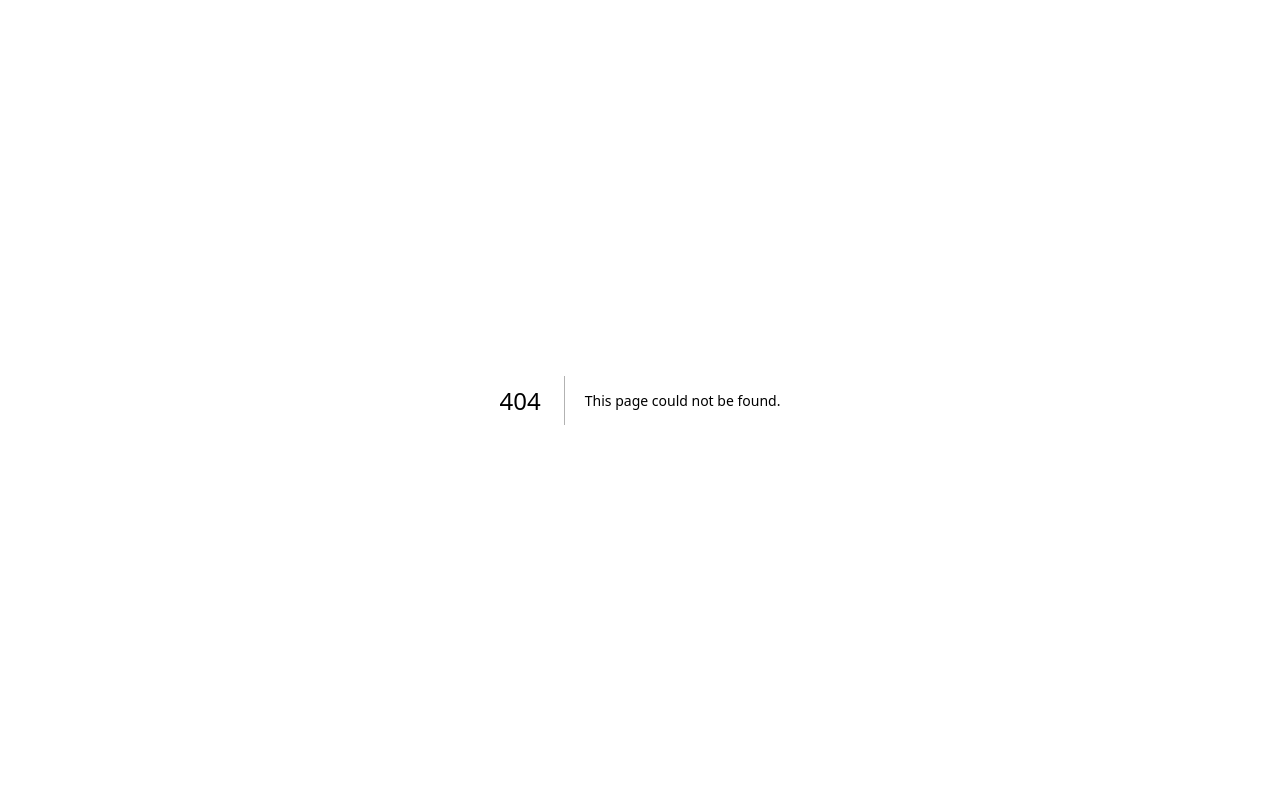
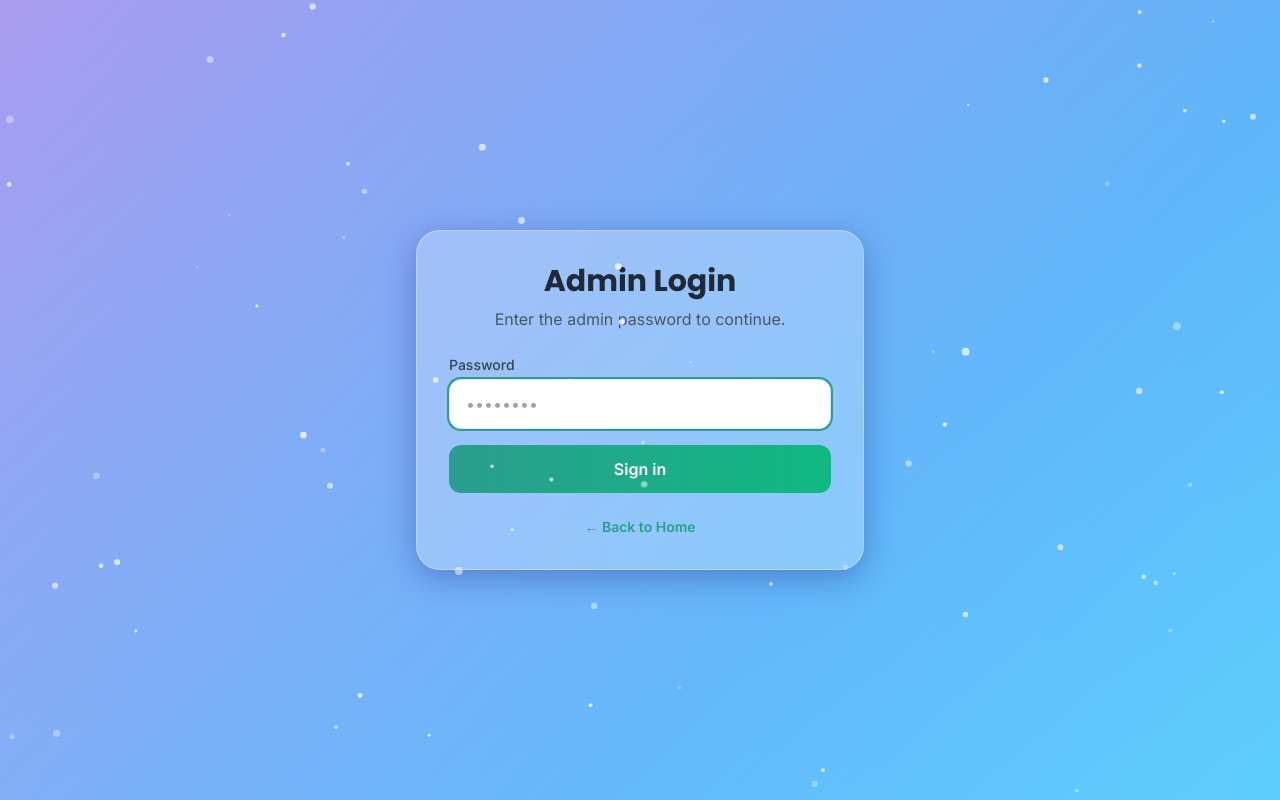
Before and after one commit to domingsun134/yearendcelebration, a Next.js app: page /admin/login in a window 1280 px wide. Before the commit this address had no page. Built offline with nearby package versions, Linux system fonts and the light colour scheme.

Commit message:
feat: Implement admin login and authentication
Co-authored-by: zerohustle2025 <zerohustle2025@gmail.com>

```diff
--- /dev/null
+++ b/app/admin/login/page.tsx
@@ -0,0 +1,88 @@
+'use client'
+
+import { FormEvent, useState } from 'react'
+import { useRouter, useSearchParams } from 'next/navigation'
+import Link from 'next/link'
+
+export default function AdminLoginPage() {
+  const [password, setPassword] = useState('')
+  const [error, setError] = useState('')
+  const [loading, setLoading] = useState(false)
+  const router = useRouter()
+  const searchParams = useSearchParams()
+
+  const redirectTo = searchParams.get('from') || '/admin'
+
+  async function handleSubmit(event: FormEvent<HTMLFormElement>) {
+    event.preventDefault()
+    setLoading(true)
+    setError('')
+
+    try {
+      const response = await fetch('/api/admin/login', {
+        method: 'POST',
+        headers: { 'Content-Type': 'application/json' },
+        body: JSON.stringify({ password }),
+      })
+
+      if (!response.ok) {
+        const data = await response.json().catch(() => null)
+        throw new Error(data?.error || 'Login failed. Please try again.')
+      }
+
+      router.push(redirectTo)
+      router.refresh()
+    } catch (err) {
+      setError(err instanceof Error ? err.message : 'Login failed. Please try again.')
+    } finally {
+      setLoading(false)
+    }
+  }
+
+  return (
+    <main className="min-h-screen flex items-center justify-center bg-gradient-to-br from-christmas-green/10 to-sky-200/30 p-4">
+      <div className="w-full max-w-md glass-strong rounded-3xl shadow-soft-lg border border-white/20 p-8">
+        <div className="text-center mb-6">
+          <h1 className="text-3xl font-display font-bold text-gray-800 mb-2">Admin Login</h1>
+          <p className="text-gray-600">Enter the admin password to continue.</p>
+        </div>
+        <form onSubmit={handleSubmit} className="space-y-4">
+          <div>
+            <label htmlFor="password" className="block text-sm font-medium text-gray-700 mb-1">
+              Password
+            </label>
+            <input
+              id="password"
+              name="password"
+              type="password"
+              required
+              value={password}
+              onChange={(event) => setPassword(event.target.value)}
+              className="w-full rounded-xl border border-gray-200 px-4 py-3 focus:ring-2 focus:ring-christmas-green focus:outline-none"
+              placeholder="••••••••"
+              autoComplete="current-password"
+              autoFocus
+            />
+          </div>
+          {error && (
+            <div className="rounded-xl border border-red-200 bg-red-50 px-4 py-3 text-sm text-red-700">
+              {error}
+            </div>
+          )}
+          <button
+            type="submit"
+            disabled={loading}
+            className="w-full px-4 py-3 rounded-xl font-semibold text-white bg-gradient-to-r from-christmas-green to-emerald-500 hover:shadow-glow hover:scale-[1.01] transition-all duration-300 disabled:opacity-60 disabled:hover:scale-100"
+          >
+            {loading ? 'Signing in...' : 'Sign in'}
+          </button>
+        </form>
+        <div className="text-center mt-6 text-sm text-gray-600">
+          <Link href="/" className="text-christmas-green font-semibold hover:underline">
+            ← Back to Home
+          </Link>
+        </div>
+      </div>
+    </main>
+  )
+}
--- a/app/admin/page.tsx
+++ b/app/admin/page.tsx
@@ -5,6 +5,7 @@ import { supabase } from '@/lib/supabase'
 import type { Question, Answer } from '@/lib/supabase'
 import { QRCodeSVG } from 'qrcode.react'
 import Link from 'next/link'
+import { useRouter } from 'next/navigation'
 
 export default function AdminPage() {
   const [questions, setQuestions] = useState<Question[]>([])
@@ -14,6 +15,8 @@ export default function AdminPage() {
   const [showQR, setShowQR] = useState<number | null>(null)
   const [seeding, setSeeding] = useState(false)
   const [deleting, setDeleting] = useState(false)
+  const [loggingOut, setLoggingOut] = useState(false)
+  const router = useRouter()
 
   useEffect(() => {
     fetchData()
@@ -139,6 +142,20 @@ export default function AdminPage() {
     }
   }
 
+  async function handleLogout() {
+    setLoggingOut(true)
+    try {
+      await fetch('/api/admin/logout', { method: 'POST' })
+      router.push('/admin/login')
+      router.refresh()
+    } catch (error) {
+      console.error('Error logging out:', error)
+      alert('Failed to log out. Please try again.')
+    } finally {
+      setLoggingOut(false)
+    }
+  }
+
   if (loading) {
     return (
       <main className="min-h-screen flex items-center justify-center p-4">
@@ -191,6 +208,13 @@ export default function AdminPage() {
                 >
                   Home
                 </Link>
+                <button
+                  onClick={handleLogout}
+                  disabled={loggingOut}
+                  className="px-4 md:px-6 py-2 md:py-3 bg-gradient-to-r from-gray-500 to-gray-600 text-white rounded-xl text-sm md:text-base font-semibold hover:shadow-glow hover:scale-105 transition-all duration-300 shadow-soft disabled:opacity-50 disabled:hover:scale-100"
+                >
+                  {loggingOut ? 'Logging out...' : 'Logout'}
+                </button>
             </div>
           </div>
           <div className="grid grid-cols-1 sm:grid-cols-2 lg:grid-cols-3 gap-4 md:gap-6 mb-4 md:mb-6">
--- a/app/admin/print-qr/page.tsx
+++ b/app/admin/print-qr/page.tsx
@@ -5,11 +5,14 @@ import { supabase } from '@/lib/supabase'
 import type { Question } from '@/lib/supabase'
 import { QRCodeSVG } from 'qrcode.react'
 import Link from 'next/link'
+import { useRouter } from 'next/navigation'
 
 export default function PrintQRPage() {
   const [questions, setQuestions] = useState<Question[]>([])
   const [loading, setLoading] = useState(true)
   const [baseUrl, setBaseUrl] = useState('')
+  const [loggingOut, setLoggingOut] = useState(false)
+  const router = useRouter()
 
   useEffect(() => {
     if (typeof window !== 'undefined') {
@@ -36,6 +39,20 @@ export default function PrintQRPage() {
 
   function handlePrint() {
     window.print()
+  }
+
+  async function handleLogout() {
+    setLoggingOut(true)
+    try {
+      await fetch('/api/admin/logout', { method: 'POST' })
+      router.push('/admin/login')
+      router.refresh()
+    } catch (error) {
+      console.error('Error logging out:', error)
+      alert('Failed to log out. Please try again.')
+    } finally {
+      setLoggingOut(false)
+    }
   }
 
   if (loading) {
@@ -70,6 +87,13 @@ export default function PrintQRPage() {
               >
                 ← Back to Admin
               </Link>
+              <button
+                onClick={handleLogout}
+                disabled={loggingOut}
+                className="px-6 py-3 bg-gradient-to-r from-slate-600 to-slate-700 text-white rounded-xl font-semibold hover:shadow-glow hover:scale-105 transition-all duration-300 shadow-soft disabled:opacity-50 disabled:hover:scale-100"
+              >
+                {loggingOut ? 'Logging out...' : 'Logout'}
+              </button>
           </div>
         </div>
         <p className="text-sm text-gray-600 mt-2 max-w-7xl mx-auto">
--- /dev/null
+++ b/app/api/admin/login/route.ts
@@ -0,0 +1,42 @@
+import { NextResponse } from 'next/server'
+
+const ADMIN_PASSWORD = process.env.ADMIN_PASSWORD
+const ADMIN_COOKIE_NAME = process.env.ADMIN_COOKIE_NAME || 'admin-auth'
+const COOKIE_MAX_AGE_SECONDS = 60 * 60 * 6 // 6 hours
+
+export async function POST(request: Request) {
+  if (!ADMIN_PASSWORD) {
+    return NextResponse.json(
+      { error: 'Admin password is not configured on the server.' },
+      { status: 500 }
+    )
+  }
+
+  let body: { password?: string } = {}
+
+  try {
+    body = await request.json()
+  } catch {
+    // ignore JSON parse errors and fall through to invalid credentials response
+  }
+
+  const { password } = body
+
+  if (!password || password !== ADMIN_PASSWORD) {
+    return NextResponse.json({ error: 'Invalid credentials.' }, { status: 401 })
+  }
+
+  const response = NextResponse.json({ success: true })
+
+  response.cookies.set({
+    name: ADMIN_COOKIE_NAME,
+    value: 'true',
+    httpOnly: true,
+    sameSite: 'lax',
+    secure: process.env.NODE_ENV === 'production',
+    maxAge: COOKIE_MAX_AGE_SECONDS,
+    path: '/',
+  })
+
+  return response
+}
--- /dev/null
+++ b/app/api/admin/logout/route.ts
@@ -0,0 +1,19 @@
+import { NextResponse } from 'next/server'
+
+const ADMIN_COOKIE_NAME = process.env.ADMIN_COOKIE_NAME || 'admin-auth'
+
+export async function POST() {
+  const response = NextResponse.json({ success: true })
+
+  response.cookies.set({
+    name: ADMIN_COOKIE_NAME,
+    value: '',
+    httpOnly: true,
+    sameSite: 'lax',
+    secure: process.env.NODE_ENV === 'production',
+    maxAge: 0,
+    path: '/',
+  })
+
+  return response
+}
--- a/app/api/seed-questions/route.ts
+++ b/app/api/seed-questions/route.ts
@@ -1,8 +1,17 @@
 import { NextResponse } from 'next/server'
+import { cookies } from 'next/headers'
 import { supabase } from '@/lib/supabase'
 import { christmasQuestions } from '@/data/christmas-questions'
 
+const ADMIN_COOKIE_NAME = process.env.ADMIN_COOKIE_NAME || 'admin-auth'
+
 export async function POST() {
+  const adminCookie = cookies().get(ADMIN_COOKIE_NAME)
+
+  if (!adminCookie || adminCookie.value !== 'true') {
+    return NextResponse.json({ error: 'Unauthorized' }, { status: 401 })
+  }
+
   try {
     // Check if questions already exist
     const { data: existingQuestions } = await supabase
```
Also changed, not shown: middleware.ts (added, +38 -0 lines), 2 other files (tests, documents, lock files or other folders). Lines whose indentation alone changed are shown as unchanged.
